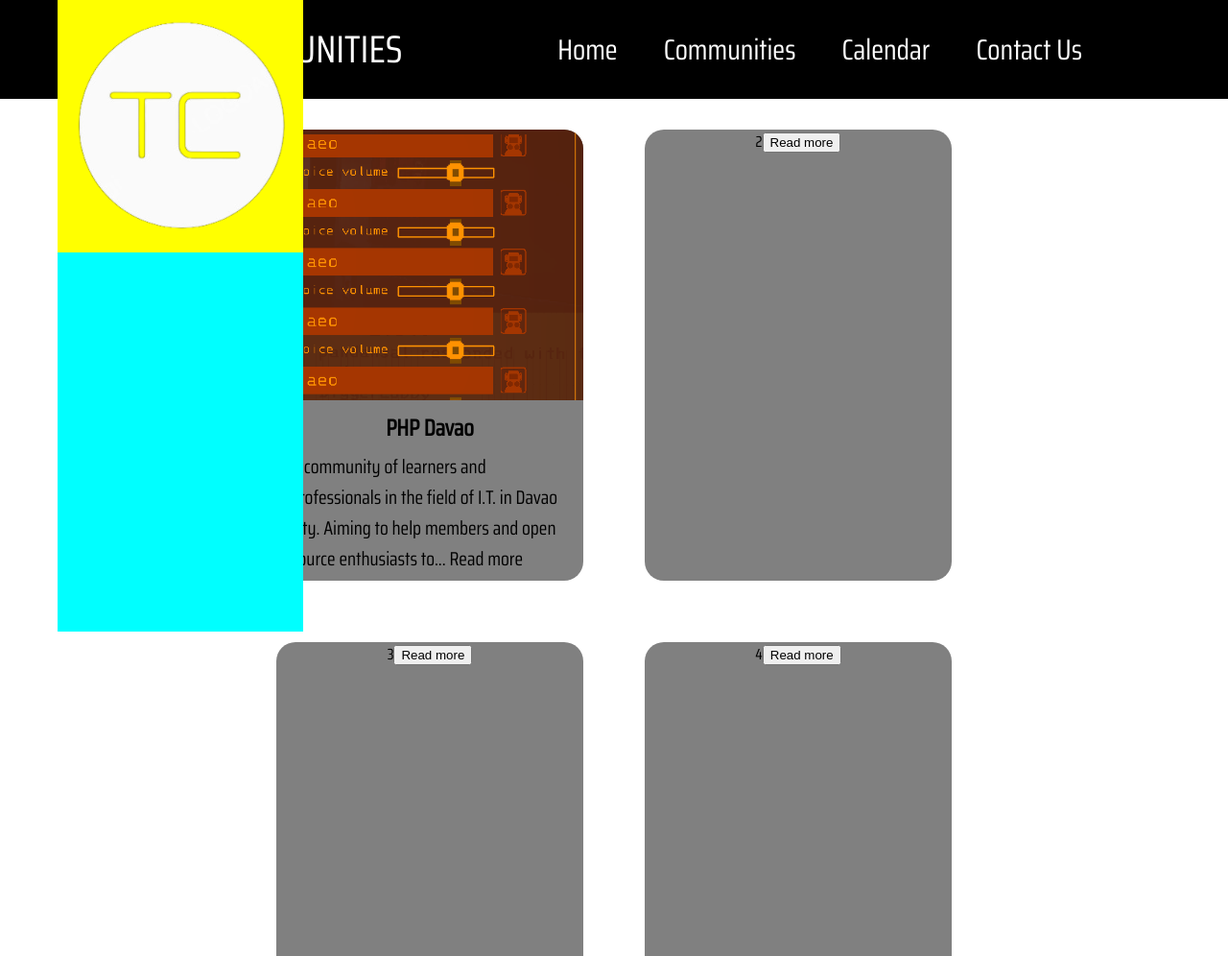
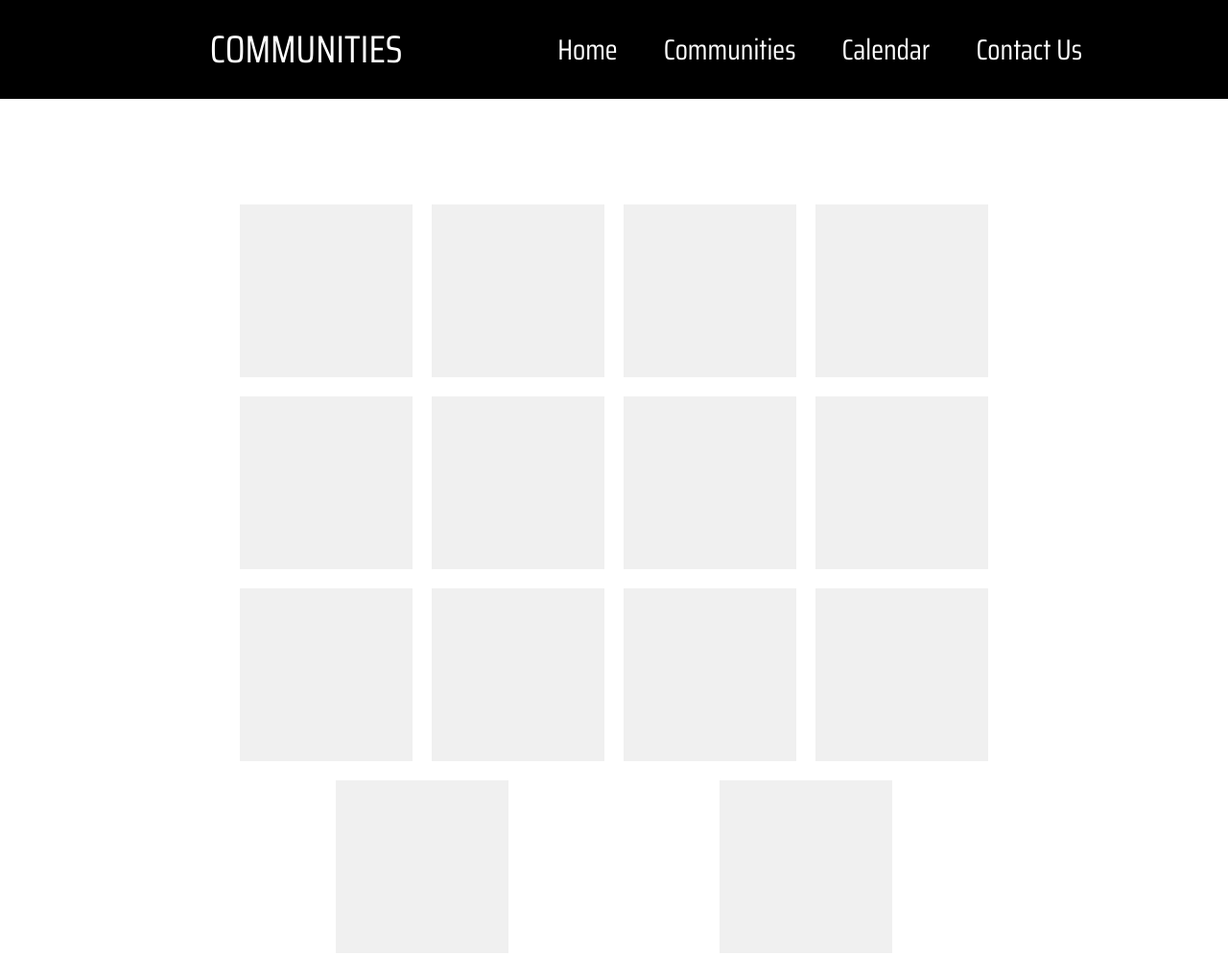
Before and after one commit to Natividad0929/git-website, a plain HTML site: page Communities/communities.html in a window 1280 px wide. Shown: the top 996 px of the page at 96% size. Drawn offline with Linux system fonts and the light colour scheme.

Commit message:
revamping code

```diff
--- a/Communities/communities.html
+++ b/Communities/communities.html
@@ -19,108 +19,20 @@
                 </ul>
             </nav>
         </header>
-        <div class="flex-container">
-            <div class="flex-item">
-                <img src="sample.png" class="banner">
-                <div class="info">
-                    <h2>PHP Davao</h2>
-                    <p>A community of learners and professionals in the field of I.T. in Davao City. Aiming to help members and open source enthusiasts to... <span onclick="expand('1')">Read more</span></p>
+        <div id="card-container"></div>
+    </body>
+    <script>
+        const container = document.getElementById('card-container');
 
-                </div>
-                <div class="overlay-wrap" id="popup1">
-                    <div class="overlay-box">
-                        <img src="x-mark-128.png" class="exit" onclick="shrink('1')">
-                        <div class="grid col">
-                            <div class="grid left-row">
-                                <section class="organization">
-                                    <img src="logo-tc.png">
-                                </section>
-                                <section class="description"></section>
-                            </div>
-                            <div class="grid right-row">
-                                <section class="events-list">
-                                    <span>EVENTS</span>
-                                </section>
-                                <section></section>
-                            </div>
-                        </div>
-                    </div>
-                </div>
-            </div>
-            <div class="flex-item">2<button onclick="expand('2')">Read more</button></div>
-            <div class="flex-item">3<button onclick="expand('3')">Read more</button></div>
-            <div class="flex-item">4<button onclick="expand('4')">Read more</button></div>
-            <div class="flex-item">5<button onclick="expand('5')">Read more</button></div>
-            <div class="flex-item">6<button onclick="expand('6')">Read more</button></div>
-            <div class="flex-item">7<button onclick="expand('7')">Read more</button></div>
-            <div class="flex-item">8</div>
-            <div class="flex-item">9</div>
-            <div class="flex-item">10</div>
-            <div class="flex-item">11</div>
-            <div class="flex-item">12</div>
-            <div class="flex-item">13</div>
-            <div class="flex-item">14</div>
-        </div>
-        <!---<div class="overlay" id="popup1">
-            <div>
-                <img src="x-mark-128.png" class="exit" onclick="shrink('1')">
-                <div class="grid col">
-                    <div class="grid left-row">
-                        <section class="organization">
-                            <img src="logo-tc.png">
-                        </section>
-                        <section class="description"></section>
-                    </div>
-                    <div class="grid right-row">
-                        <section class="events-list">
-                            <span>EVENTS</span>
-                        </section>
-                        <section></section>
-                    </div>
-                </div>
-            </div>
-        </div>
-        <div class="overlay" id="popup2" onclick="shrink('2')">
-            <div>
-                <img src="x-mark-128.png" class="exit" onclick="shrink('2')">
-                <div class="grid col">
-                    <div class="grid left-row">
-                        <section></section>
-                        <section></section>
-                    </div>
-                    <div class="grid right-row">
-                        <section class="events-list">
-                            <span>EVENTS</span>
-                        </section>
-                        <section></section>
-                    </div>
-                </div>
-            </div>
-        </div>
-        <div class="overlay" id="popup3" onclick="shrink('3')">
-            <div>content</div>
-        </div>
-        <div class="overlay" id="popup4" onclick="shrink('4')">
-            <div>content</div>
-        </div>
-        <div class="overlay" id="popup5" onclick="shrink('5')">
-            <div>content</div>
-        </div>
-        <div class="overlay" id="popup6" onclick="shrink('6')">
-            <div>content</div>
-        </div>
-        <div class="overlay" id="popup7" onclick="shrink('7')">
-            <div>content</div>
-        </div>-->
-        <script>
-            function expand(n) {
-                document.getElementById("popup"+n).style.width = "100%";
-                document.getElementById("popup"+n).style.color = "#fff";
-            }
-            function shrink(n) {
-                document.getElementById("popup"+n).style.width = "0";
-                document.getElementById("popup"+n).style.color = "#00000000";
-            }
-        </script>
-    </body>
+        for (let i = 0; i < 14; i++) {
+            const card = document.createElement('div');
+            card.classList.add('card');
+            card.dataset.community = i;
+            card.addEventListener('click', function() {
+                // Replace this with code to show a popup with details about the community
+                alert(`You clicked on community ${this.dataset.community}`);
+            });
+            container.appendChild(card);
+        }
+    </script>
 </html>
--- a/Communities/stylesheet.css
+++ b/Communities/stylesheet.css
@@ -1,6 +1,8 @@
 body {
     font-family: 'Saira Condensed', sans-serif;
     margin: 0;
+    padding: 0;
+    box-sizing: border-box;
 }
 
 a {
@@ -20,8 +22,9 @@ p {
 
 header {
     background-color: black;
-    position: fixed;
+    position: sticky;
     top: 0;
+    z-index: 100;
     width: 100%;
 }
 
@@ -40,107 +43,6 @@ header li {
     font-size: 30px;
 }
 
-.flex-container {
-    display: flex;
-    flex-wrap: wrap;
-    justify-content: center;
-    margin: 103px 7.5% 0;
-}
-
-.flex-item {
-    background-color: #808080;
-    text-align: center;
-    border-radius: 20px;
-    margin: 32px;
-    height: 470px;
-    width: 320px;
-}
-
-.banner {
-    object-fit: cover;
-    border-top-left-radius: 20px;
-    border-top-right-radius: 20px;
-    height: 60%;
-    width: 100%;
-}
-
-.info {
-    height: 168px;
-    margin-top: -7px;
-    padding: 10px;
-}
-
-.info span {
-    cursor: pointer;
-}
-
-.overlay-wrap {
-    background-color: #00000080;
-    color: #00000000;
-    display: block;
-    position: fixed;
-    height: 100%;
-    width: 0;
-    top: 0;
-    left: 0;
-    right: 0;
-    bottom: 0;
-    transition: 0.5s;
-}
-
-.overlay-box {
-    background-color: red;
-    margin: 5.5% auto;
-    height: 80%;
-    width: 80%;
-}
-
-.grid {
-    display: grid;
-}
-
-.grid.col {
-    display: grid;
-    grid-template-columns: 3fr 1fr;
-    height: 100%;
-    margin: 0 60px;
-}
-
-.grid.left-row {
-    grid-template-rows: 2fr 3fr;
-}
-
-.grid.right-row {
-    grid-template-rows: 1fr 4fr;
-}
-
-.organization {
-    background-color: #ffff00;
-}
-
-.description {
-    background-color: #00ffff;
-}
-
-.events-list {
-    background-color: #00ff00;
-    position: relative;
-    font-size: 50px;
-}
-
-.events-list > span {
-    position: absolute;
-    bottom: 0;
-    left: 0;
-}
-
-.exit {
-    display: block;
-    float: right;
-    margin: 20px;
-    width: 20px;
-}
-
 #logo {
     vertical-align: middle;
     height: 48px;
@@ -151,3 +53,26 @@ header li {
     font-size: 40px;
     padding: 0 16px;
 }
+
+/* Add this to your CSS file */
+#card-container {
+    display: flex;
+    flex-wrap: wrap;
+    justify-content: space-around;
+    padding-top: 100px; /* Adjust this value as needed */
+    max-width: 800px; /* Adjust this value as needed */
+    margin: auto;
+}
+
+.card {
+    width: 180px; /* Adjust this value as needed */
+    height: 180px; /* Adjust this value as needed */
+    margin: 10px;
+    background-color: #f0f0f0;
+    transition: transform 0.3s;
+}
+
+.card:hover {
+    transform: scale(1.1);
+    z-index: 1;
+}
```
